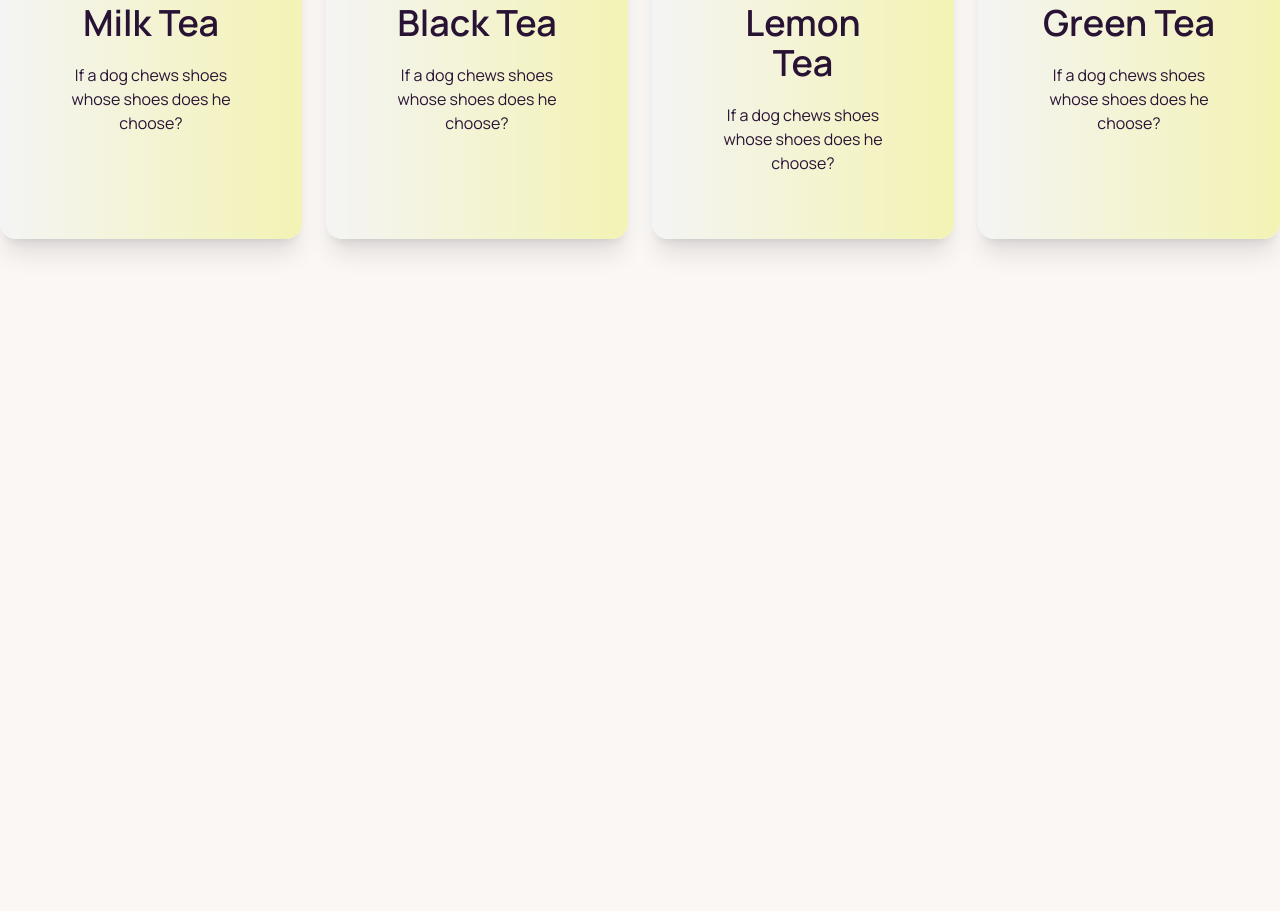
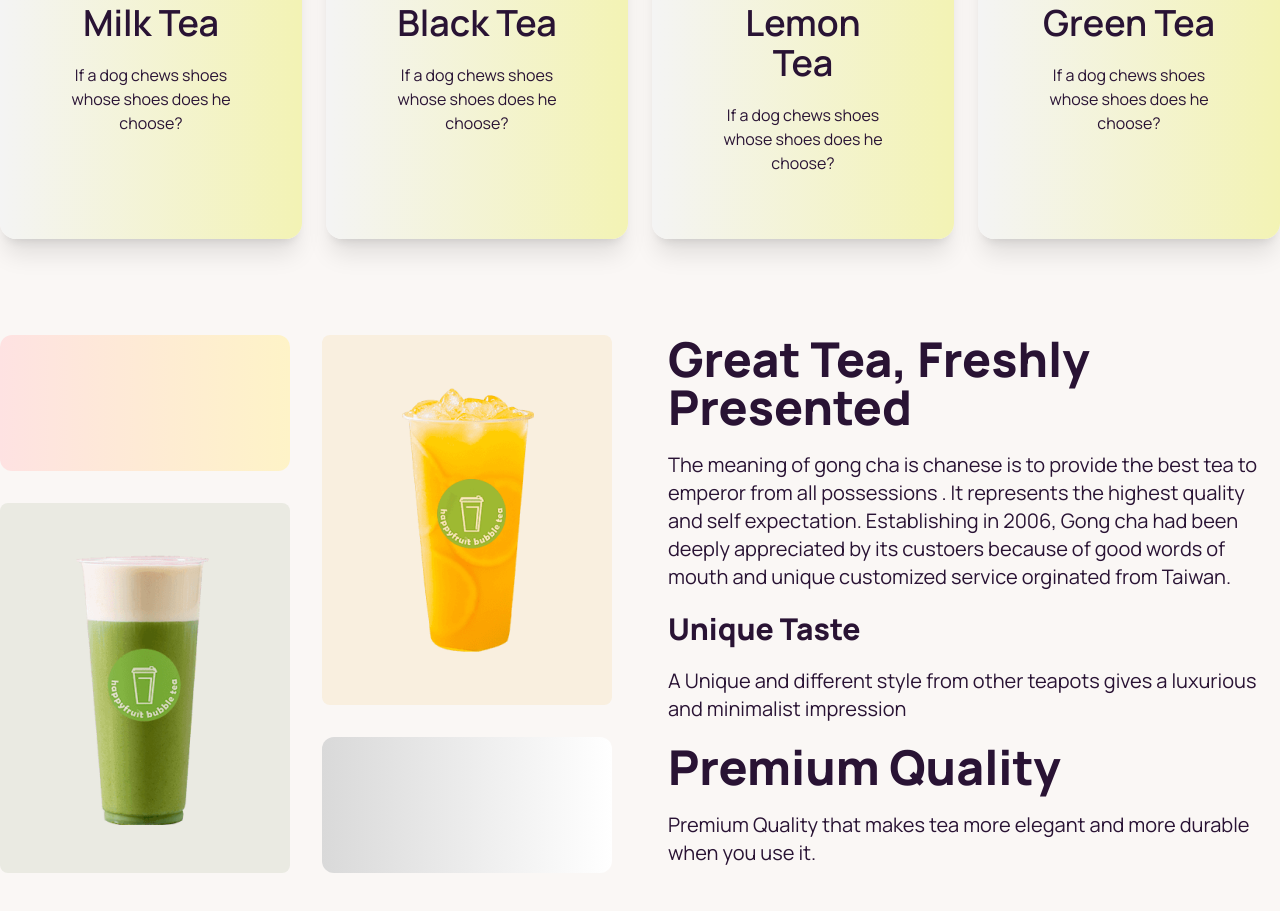
Before and after one commit to majbaulhoque/Tea-house-with-daisy-ui, a plain HTML site: page index.html in a window 1280 px wide. Shown: the part 930-1841 px from the top of the page. Before the commit the page ends 1265 px from the top, so only its background shows below. Drawn offline with nearby package versions, Linux system fonts and the light colour scheme.

Commit message:
create a grid layout with gradient

```diff
--- a/index.html
+++ b/index.html
@@ -94,6 +94,27 @@
                     </div>
                 </div>
         </section>
+        <!-- Great Tea Fresh Tea Section -->
+        <section class="my-24 gap-14 flex flex-col md:flex-row">
+            <div class="grid grid-cols-1 md:grid-cols-2 gap-8 flex-1">
+                <div class="bg-gradient-to-r from-red-100 to-amber-100  rounded-xl h-[136px]"></div>
+                <div class="row-span-2 bg-[#E6A6231A] rounded-lg px-8 py-12 flex justify-center items-center">
+                    <img src="./images/fresh-1.png" alt="">
+                </div>
+                <div class="row-span-2 bg-[#5776391A] rounded-lg px-8 py-12 flex justify-center items-center">
+                    <img src="./images/fresh-2.png" alt="">
+                </div>
+                <div class="bg-gradient-to-r from-[#D9D9D9] to-[#FFFF]  rounded-xl h-[136px]"></div>
+            </div>
+            <div class="space-y-5 flex-1">
+                <h3 class="text-5xl font-extrabold mb-5">Great Tea, Freshly <br> Presented</h3>
+                <p class="text-xl mb-9">The meaning of gong cha is chanese is to provide the best tea to emperor from all possessions . It represents the highest quality and self expectation. Establishing in 2006, Gong cha had been deeply appreciated by its custoers  because of good words of mouth and unique customized service orginated from Taiwan.</p>
+                <h4 class="text-3xl font-extrabold mb-5">Unique Taste</h4>
+                <p class="text-xl mb-9">A Unique and different style from other teapots gives a luxurious and minimalist impression</p>
+                <h3 class="text-5xl font-extrabold mb-5">Premium Quality</h3>
+                <p class="text-xl">Premium Quality that makes tea more elegant and more durable when you use it.</p>
+            </div>
+        </section>
     </main>
     <footer>
 
```
